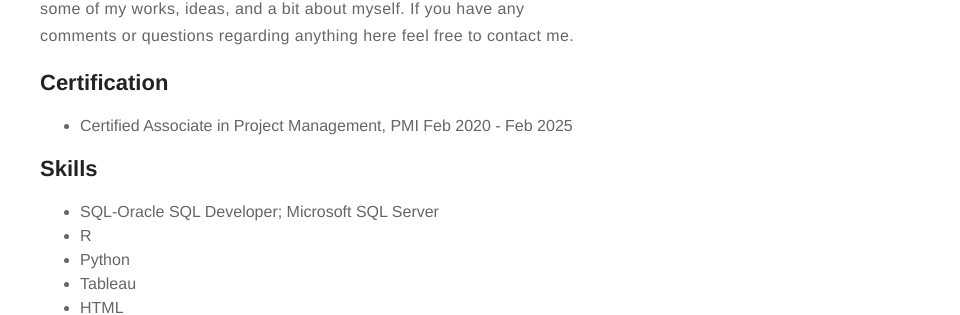
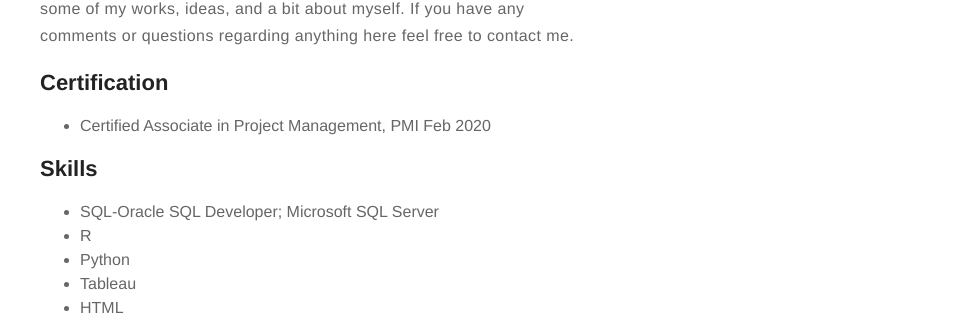
Before and after one commit to bradvision/bradvision.github.io, a Jekyll site: the page built from about.md, in a window 1280 px wide. Shown: the part 457-772 px from the top of the page, without its empty margins (320-1280 px from the left). Built offline with Jekyll 4.4.1, drawn with Linux system fonts in a browser that asks for light colours.

Commit message:
Update about.md

```diff
--- a/about.md
+++ b/about.md
@@ -11,7 +11,7 @@ questions regarding anything here feel free to contact me.</p>
 <h2>Certification</h2>
 
 <ul class="Certification-list">
-	<li>Certified Associate in Project Management, PMI Feb 2020 - Feb 2025</li>
+	<li>Certified Associate in Project Management, PMI Feb 2020</li>
 </ul>
 
 <h2>Skills</h2>
```
